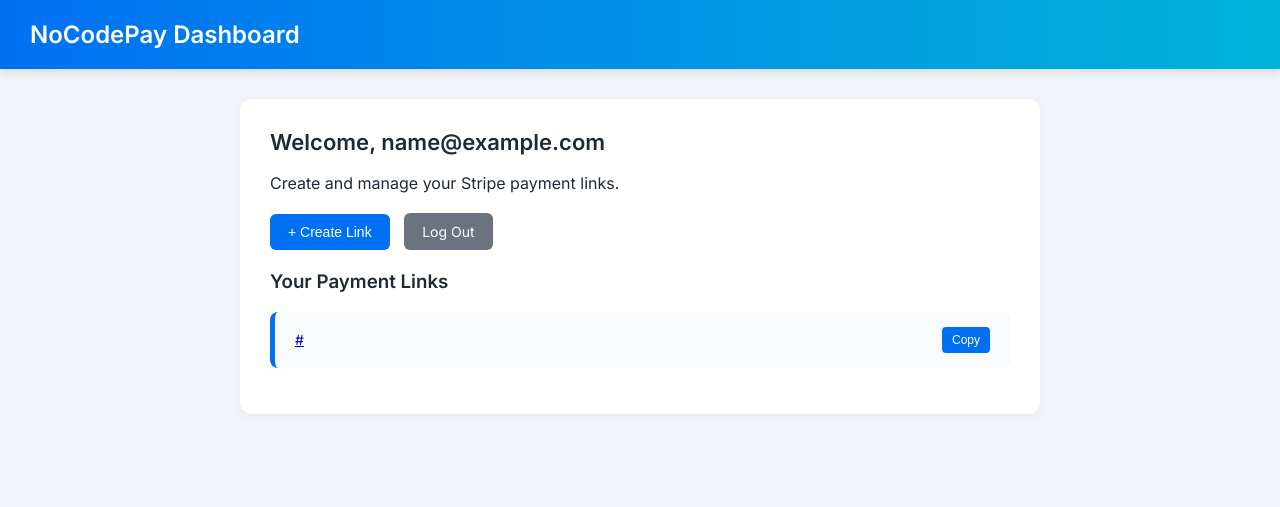
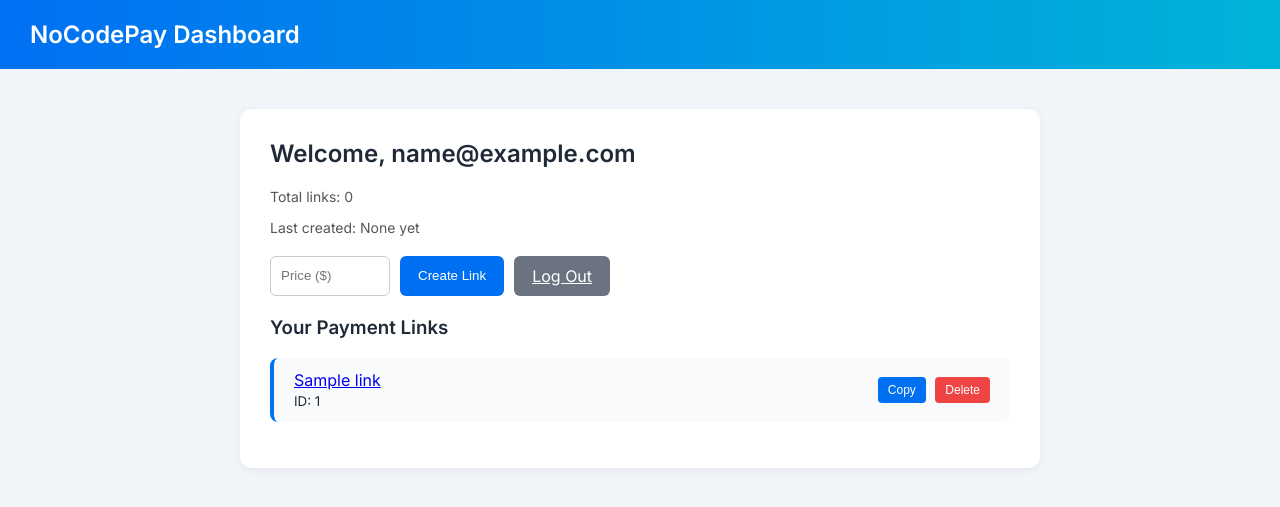
Before and after one commit to CODEREaDer24/Stripebridge, a Flask app: template templates/dashboard.html in a window 1280 px wide. Shown: the top 507 px of the page. Run offline with Flask 3, Linux system fonts and the light colour scheme; the template is opened without the code that fills it: most values are stand-ins (such as "Sample title", 1, 10 or a date in 2020); some libraries are stand-ins or nearby versions.

Commit message:
Update dashboard.html

```diff
--- a/templates/dashboard.html
+++ b/templates/dashboard.html
@@ -8,108 +8,93 @@
   <style>
     :root {
       --primary: #0070f3;
-      --bg: #f1f5f9;
+      --gray: #f1f5f9;
       --text: #1f2937;
-      --card: #ffffff;
-      --muted: #6b7280;
     }
-
-    * {
-      box-sizing: border-box;
-    }
-
+    * { box-sizing: border-box; }
     body {
       margin: 0;
       font-family: 'Inter', sans-serif;
-      background-color: var(--bg);
+      background: var(--gray);
       color: var(--text);
     }
-
     header {
       background: linear-gradient(to right, #0070f3, #00b4d8);
       padding: 20px 30px;
       color: white;
       font-size: 24px;
       font-weight: 600;
-      box-shadow: 0 4px 8px rgba(0, 0, 0, 0.1);
     }
-
     main {
       max-width: 800px;
-      margin: 30px auto;
+      margin: 40px auto;
+      background: white;
       padding: 30px;
-      background-color: var(--card);
       border-radius: 12px;
-      box-shadow: 0 2px 10px rgba(0, 0, 0, 0.05);
+      box-shadow: 0 2px 10px rgba(0,0,0,0.05);
     }
-
-    h2 {
-      margin-top: 0;
-      font-size: 22px;
+    h2 { margin-top: 0; }
+    .metrics {
+      font-size: 14px;
+      color: #555;
+      margin-bottom: 20px;
     }
-
-    .buttons {
-      margin: 20px 0;
+    form.inline {
+      display: flex;
+      gap: 10px;
+      margin-bottom: 20px;
+      flex-wrap: wrap;
     }
-
+    input[type="number"] {
+      padding: 10px;
+      width: 120px;
+      border-radius: 6px;
+      border: 1px solid #ccc;
+    }
     .button {
-      display: inline-block;
-      padding: 10px 18px;
       background-color: var(--primary);
       color: white;
+      padding: 10px 18px;
       border: none;
       border-radius: 6px;
-      text-decoration: none;
-      font-size: 14px;
       cursor: pointer;
-      margin-right: 10px;
     }
-
-    .button.logout {
+    .logout {
       background-color: #6b7280;
+      float: right;
     }
-
-    ul {
-      list-style: none;
-      padding-left: 0;
-    }
-
+    ul { list-style: none; padding-left: 0; }
     li.link-card {
+      background: #f9fafb;
+      padding: 12px 20px;
+      border-radius: 8px;
       display: flex;
       justify-content: space-between;
       align-items: center;
-      background: #f9fafb;
-      padding: 15px 20px;
-      border-radius: 8px;
       margin-bottom: 10px;
-      border-left: 5px solid var(--primary);
-      font-size: 14px;
+      border-left: 4px solid var(--primary);
     }
-
+    .copy-btn, .delete-btn {
+      padding: 6px 10px;
+      font-size: 12px;
+      margin-left: 5px;
+      border-radius: 4px;
+      cursor: pointer;
+    }
     .copy-btn {
       background-color: var(--primary);
       color: white;
       border: none;
-      padding: 6px 10px;
-      border-radius: 4px;
+    }
+    .delete-btn {
+      background-color: #ef4444;
+      color: white;
+      border: none;
+    }
+    .copied-msg {
+      color: green;
       font-size: 12px;
-      cursor: pointer;
-    }
-
-    .empty {
-      color: var(--muted);
-      font-style: italic;
-      margin-top: 10px;
-    }
-
-    @media (max-width: 600px) {
-      main {
-        padding: 20px;
-      }
-      .button, .copy-btn {
-        font-size: 13px;
-        padding: 8px 14px;
-      }
+      margin-top: 5px;
     }
   </style>
 </head>
@@ -119,27 +104,47 @@
 
 <main>
   <h2>Welcome, {{ email }}</h2>
-    <p>Create and manage your Stripe payment links.</p>
 
-    <div class="buttons">
-      <form action="/create_link" method="post" style="display:inline;">
-        <button type="submit" class="button">+ Create Link</button>
+  <div class="metrics">
+    <p>Total links: {{ stats[0] or 0 }}</p>
+    <p>Last created: {{ stats[1] or 'None yet' }}</p>
+  </div>
+
+  <form action="/create_link" method="post" class="inline">
+    <input type="number" step="0.01" min="0.50" name="amount" placeholder="Price ($)" required>
+    <button type="submit" class="button">Create Link</button>
+    <a href="/logout" class="button logout">Log Out</a>
   </form>
-      <a href="/logout" class="button logout">Log Out</a>
-    </div>
 
   <h3>Your Payment Links</h3>
   <ul>
     {% for link in links %}
       <li class="link-card">
-          <a href="{{ link['url'] }}" target="_blank">{{ link['url'] }}</a>
-          <button class="copy-btn" onclick="navigator.clipboard.writeText('{{ link['url'] }}')">Copy</button>
+        <div>
+          <a href="{{ link[1] }}" target="_blank">{{ link[1] }}</a><br>
+          <small>ID: {{ link[0] }}</small>
+        </div>
+        <div>
+          <button class="copy-btn" onclick="copyToClipboard('{{ link[1] }}', this)">Copy</button>
+          <form action="/delete_link/{{ link[0] }}" method="post" style="display:inline;">
+            <button class="delete-btn">Delete</button>
+          </form>
+        </div>
       </li>
     {% else %}
-        <p class="empty">No links yet. Click “Create Link” to get started.</p>
+      <p>No links yet. Start by creating one above.</p>
     {% endfor %}
   </ul>
 </main>
 
+<script>
+  function copyToClipboard(text, btn) {
+    navigator.clipboard.writeText(text).then(() => {
+      btn.textContent = "Copied!";
+      setTimeout(() => { btn.textContent = "Copy"; }, 1200);
+    });
+  }
+</script>
+
 </body>
 </html>
```
Lines whose indentation alone changed are shown as unchanged.
